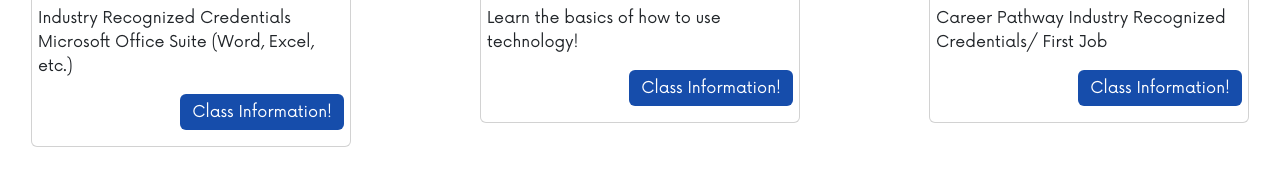
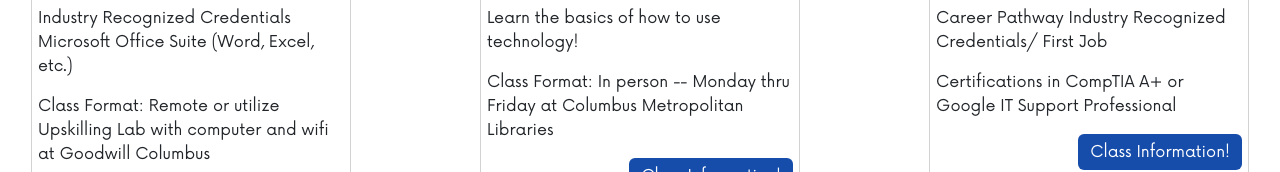
Before and after one commit to cfgcolumbus23/Team-3, a React (Create React App) app in the folder mern/client/: page / in a window 1280 px wide. Shown: the part 628-800 px from the top of the page. Built offline with nearby package versions, Linux system fonts and the light colour scheme; no server answers.

Commit message:
small fixes for the classcard

```diff
--- a/mern/client/src/components/ClassCard.js
+++ b/mern/client/src/components/ClassCard.js
@@ -6,7 +6,7 @@
 import './ClassCard.css';
 import Popup from 'reactjs-popup';
 import books from "../image/original.avif";
-function ClassCard({name, description, about, requirements, schedule}) {
+function ClassCard({name, description, about, requirements, schedule, img}) {
 
 return (
   <div style={{
--- a/mern/client/src/pages/Course.js
+++ b/mern/client/src/pages/Course.js
@@ -27,7 +27,7 @@
     id: 3,
       name: 'Information Technology',
       description: 'Career Pathway Industry Recognized Credentials/ First Job',
-      about: 'Certifications in \\nCompTIA A+ or Google IT Support Professional \\n Facebook Social Media Marketing Professional Certification',
+      about: 'Certifications in CompTIA A+ or Google IT Support Professional',
       requirements: 'Requirements for the class...',
       schedule: 'Class schedule information...',
     },
@@ -69,6 +69,9 @@
                     <ClassCard // shows a preview of class card content
                 name={item.name}
                 description={item.description}
+                about={item.about}
+                requirements={items.requirements}
+                schedule ={items.schedule}
               />
               </CardGroup>
               </span>
```
